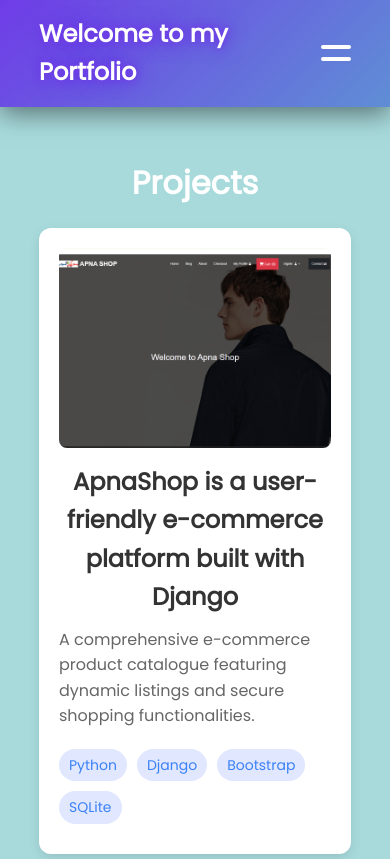
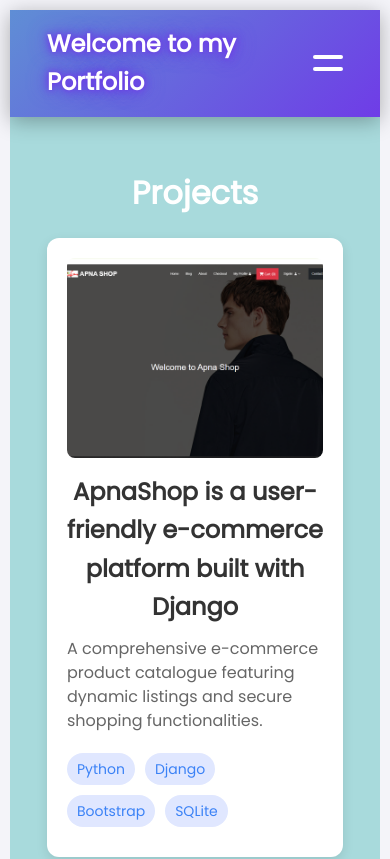
Before and after one commit to Hariomkabra/HariomKabra, a plain HTML site: page Project.html in a window 390 px wide. Shown: the top 859 px of the page. Drawn offline with Linux system fonts and the light colour scheme.

Commit message:
Update Home_style.css

```diff
--- a/Home_style.css
+++ b/Home_style.css
@@ -1152,3 +1152,40 @@
 footer .socials a.kaggle:hover {
     background-color: #1ca8e3; /* Darker Kaggle Blue */
 }
+
+
+
+/* Universal Responsive Media Query */
+@media (max-width: 768px) {
+    body {
+        font-size: 16px;
+        padding: 10px;
+    }
+
+    h1, h2, h3 {
+        font-size: 22px; /* Scales down headings */
+    }
+
+    section {
+        padding: 20px 10px;
+    }
+
+    img {
+        width: 100%; /* Ensures images are responsive */
+        height: auto;
+    }
+
+    .card, .content, .grid {
+        flex-direction: column; /* Stacks items vertically */
+        align-items: center;
+    }
+
+    p {
+        font-size: 14px; /* Adjusts text for better readability */
+        line-height: 1.5;
+    }
+
+    button, a {
+        font-size: 14px; /* Smaller buttons and links */
+    }
+}
```
